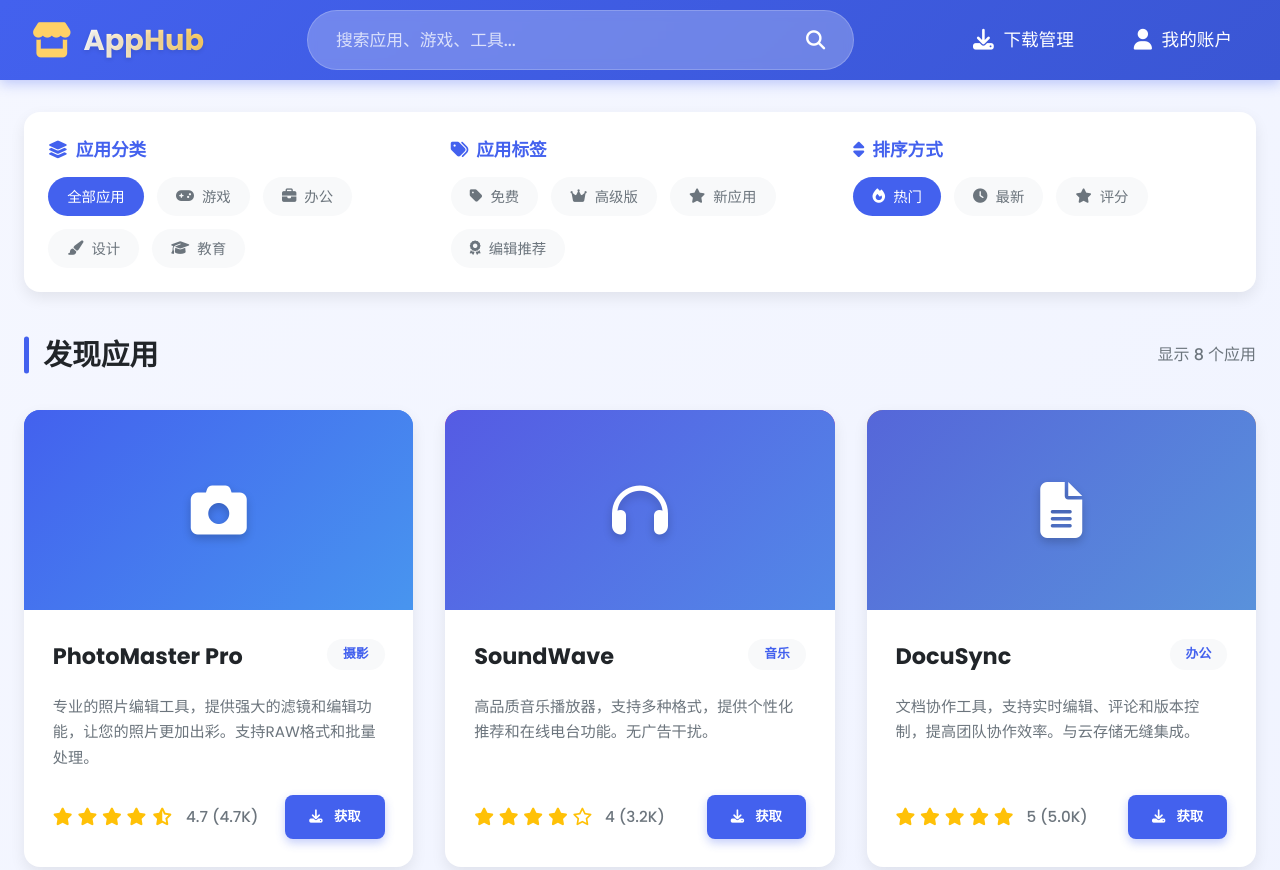
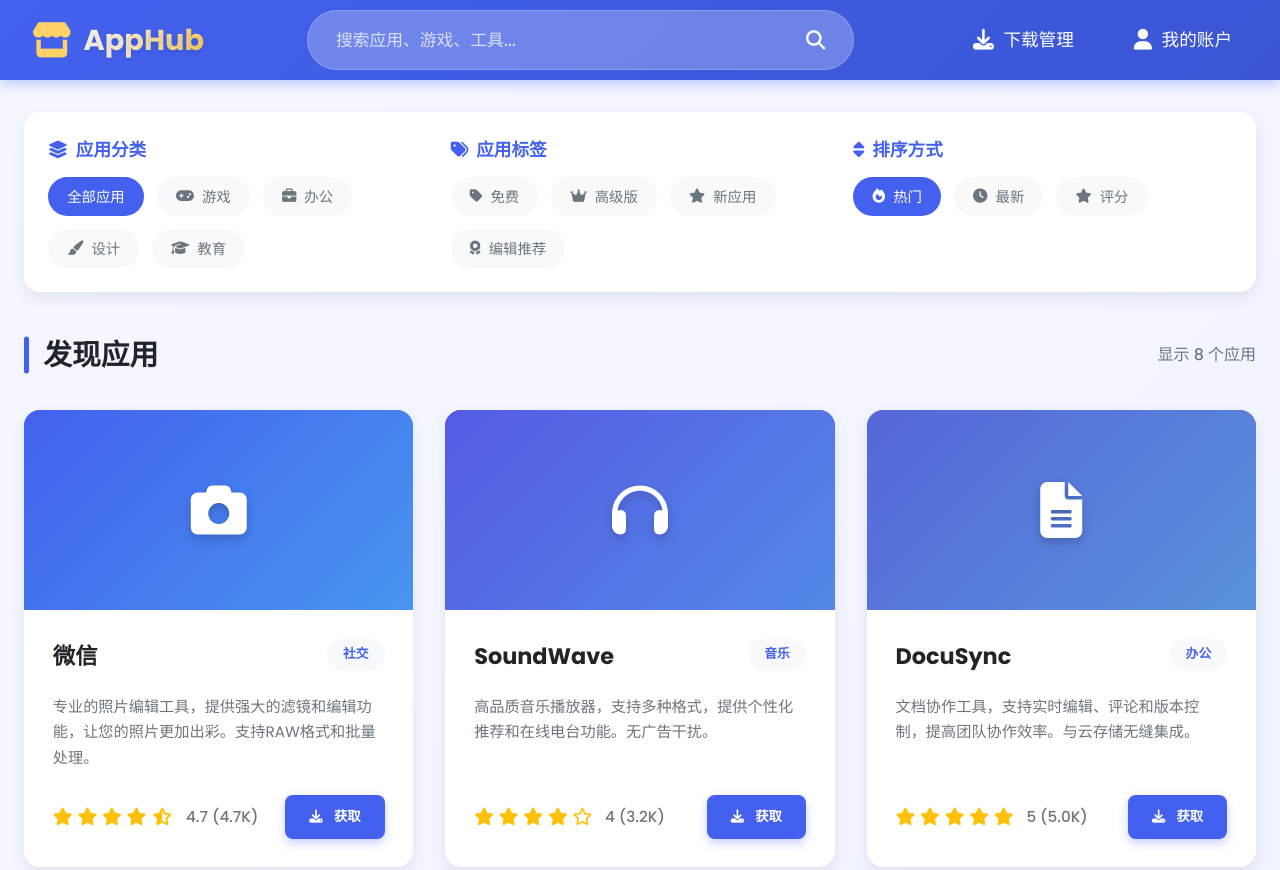
Before and after one commit to WatchFleeting/starsea-store, a plain HTML site: page index.html in a window 1280 px wide. Shown: the top 870 px of the page. Drawn offline with Linux system fonts and the light colour scheme.

Commit message:
Update index.html

```diff
--- a/index.html
+++ b/index.html
@@ -3,7 +3,7 @@
 <head>
     <meta charset="UTF-8">
     <meta name="viewport" content="width=device-width, initial-scale=1.0">
-    <title>AppHub - 现代化应用商店</title>
+    <title>星海应用商店</title>
     <link rel="stylesheet" href="https://cdnjs.cloudflare.com/ajax/libs/font-awesome/6.4.0/css/all.min.css">
     <link href="https://fonts.googleapis.com/css2?family=Poppins:wght@300;400;500;600;700&display=swap" rel="stylesheet">
     <style>
@@ -679,15 +679,15 @@
         const apps = [
             {
                 id: 1,
-                name: "PhotoMaster Pro",
-                category: "摄影",
+                name: "微信",
+                category: "社交",
                 tags: ["免费", "新应用", "编辑推荐"],
                 description: "专业的照片编辑工具，提供强大的滤镜和编辑功能，让您的照片更加出彩。支持RAW格式和批量处理。",
                 rating: 4.7,
                 reviews: "4.7K",
                 icon: "fas fa-camera",
                 color: "linear-gradient(135deg, #4361ee, #4895ef)",
-                downloadUrl: "https://example.com/downloads/photomaster-pro.zip"
+                downloadUrl: "http://127.0.0.1:8088/webos/link/7263e749faeb44a7bf627eec1ec1fe2f/%E5%BE%AE%E4%BF%A1V1.0.apk"
             },
             {
                 id: 2,
```
